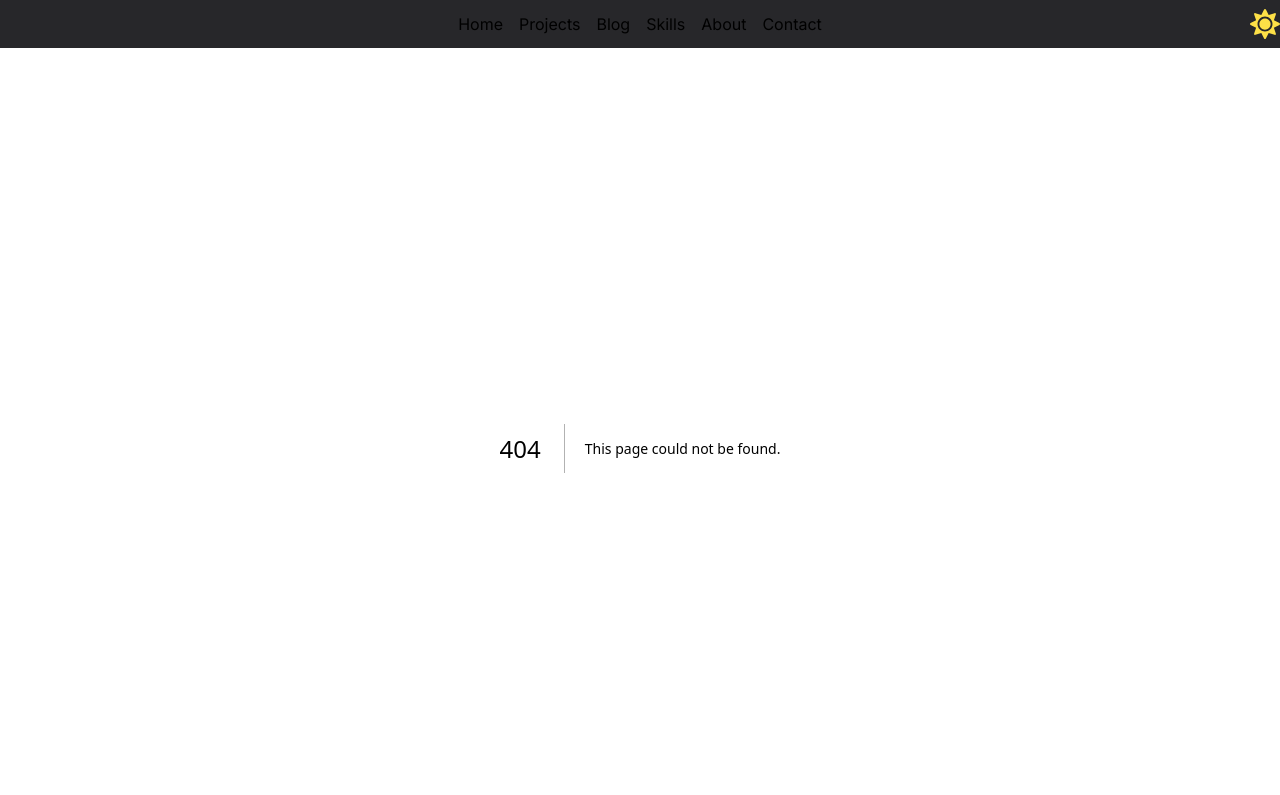
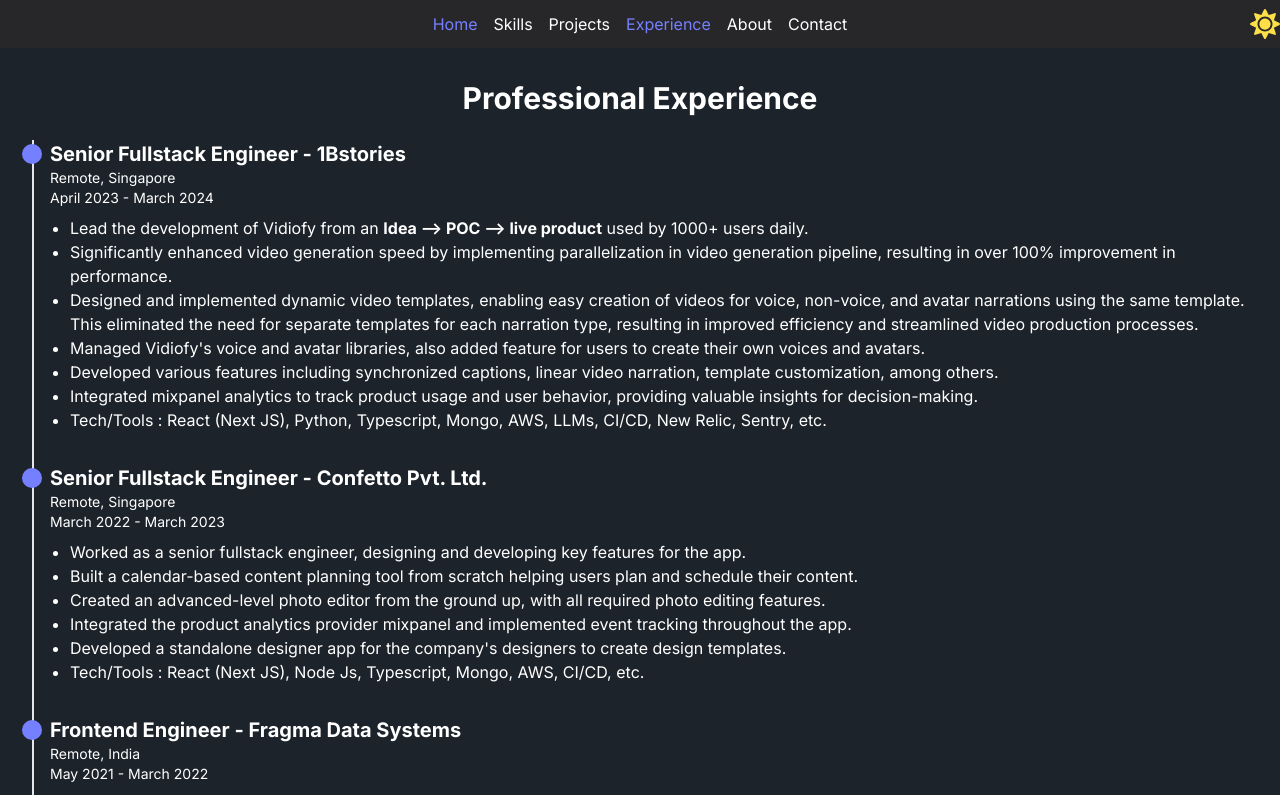
Before and after one commit to rohity123456/rohits-portfolio, a Next.js app: page /experience in a window 1280 px wide. Before the commit this address had no page. Shown: the top 795 px of the page. Built offline with nearby package versions, Linux system fonts and the light colour scheme.

Commit message:
Add new files and components for experience section

```diff
--- /dev/null
+++ b/src/app/experience/components/experienceCard/index.tsx
@@ -0,0 +1,30 @@
+import React from 'react';
+import { Experience } from '../../types';
+import RichTextParser from '@/components/richTextParser';
+
+type ExperienceItemProps = {
+  experience: Experience;
+};
+
+const ExperienceItem: React.FC<ExperienceItemProps> = ({ experience }) => {
+  return (
+    <div className='mb-8 relative before:content-[""] before:w-5 before:rounded-full before:h-5 before:bg-primary before:absolute before:-left-7 before:top-1'>
+      <h3 className='text-xl font-bold'>
+        {experience.title} - {experience.company}
+      </h3>
+      <p className='text-sm'>{experience.location}</p>
+      <p className='text-sm'>
+        {experience.startDate} - {experience.endDate}
+      </p>
+      <ul className='list-disc ml-5 mt-2'>
+        {experience.description.map((item, index) => (
+          <li key={index} className=''>
+            <RichTextParser text={item} />
+          </li>
+        ))}
+      </ul>
+    </div>
+  );
+};
+
+export default ExperienceItem;
--- /dev/null
+++ b/src/app/experience/data.ts
@@ -0,0 +1,11 @@
+const projects = [
+  {
+    id: 1,
+    title: 'Personal Portfolio',
+    description:
+      'A responsive portfolio website to showcase my work and skills.',
+    imageUrl: '/images/portfolio.jpg',
+    demoUrl: 'https://example.com',
+    repoUrl: 'https://github.com/yourusername/portfolio'
+  }
+];
--- /dev/null
+++ b/src/app/experience/page.tsx
@@ -0,0 +1,83 @@
+import ExperienceItem from './components/experienceCard';
+import { Experience } from './types';
+
+const experiences: Experience[] = [
+  {
+    id: '1',
+    title: 'Senior Fullstack Engineer',
+    company: '1Bstories',
+    location: 'Remote, Singapore',
+    startDate: 'April 2023',
+    endDate: 'March 2024',
+    description: [
+      'Lead the development of Vidiofy from an <fontStyle value="bold">Idea --> POC --> live product</fontStyle> used by 1000+ users daily.',
+      'Significantly enhanced video generation speed by implementing parallelization in video generation pipeline, resulting in over 100% improvement in performance.',
+      'Designed and implemented dynamic video templates, enabling easy creation of videos for voice, non-voice, and avatar narrations using the same template. This eliminated the need for separate templates for each narration type, resulting in improved efficiency and streamlined video production processes.',
+      `Managed Vidiofy's voice and avatar libraries, also added feature for users to create their own voices and avatars.`,
+      'Developed various features including synchronized captions, linear video narration, template customization, among others.',
+      'Integrated mixpanel analytics to track product usage and user behavior, providing valuable insights for decision-making.',
+      'Tech/Tools : React (Next JS), Python, Typescript, Mongo, AWS, LLMs, CI/CD, New Relic, Sentry, etc.'
+    ]
+  },
+  {
+    id: '2',
+    title: 'Senior Fullstack Engineer',
+    company: 'Confetto Pvt. Ltd.',
+    location: 'Remote, Singapore',
+    startDate: 'March 2022',
+    endDate: 'March 2023',
+    description: [
+      `Worked as a senior fullstack engineer, designing and developing key features for the app. `,
+      `Built a calendar-based content planning tool from scratch helping users plan and schedule their content.`,
+      `Created an advanced-level photo editor from the ground up, with all required photo editing features.`,
+      `Integrated the product analytics provider mixpanel and implemented event tracking throughout the app.`,
+      `Developed a standalone designer app for the company's designers to create design templates.`,
+      `Tech/Tools : React (Next JS), Node Js, Typescript, Mongo, AWS, CI/CD, etc.`
+    ]
+  },
+  {
+    id: '3',
+    title: 'Frontend Engineer',
+    company: 'Fragma Data Systems',
+    location: 'Remote, India',
+    startDate: 'May 2021',
+    endDate: 'March 2022',
+    description: [
+      `Worked with Fragma's client Mashreq Global Services to build their product Nitro Advanced Analytics right from very initial stages of development.`,
+      `Created chart components library as per Nitro's design system which hugely reduced development effort.`,
+      `Used test libraries like jest and enzyme to write unit test cases following test driven development.`,
+      `Tech/Tools : React JS, Node Js, Typescript, Mongo, Azure DevOps, etc.`
+    ]
+  },
+  {
+    id: '4',
+    title: 'Fullstack Engineer',
+    company: 'Vistaar Technologies',
+    location: 'Mumbai, India',
+    startDate: 'July 2019',
+    endDate: 'May 2021',
+    description: [
+      `Worked on Vistaar's SaaS based product named "Price Structure Management (PSM)" which drives companies 70% revenue. PSM helps businesses optimize there pricing needs.`,
+      `Worked on multple products like Chain Plan Management, Combo Management, Control State Planner.`,
+      `Debugged the complete project and fixed numerous issues, resulting in improved overall performance.`,
+      `Tech/Tools : React JS, Ext Js, SQL, Mongo, AWS etc.`
+    ]
+  }
+];
+
+const ExperiencePage: React.FC = () => {
+  return (
+    <div className='mx-auto sm:px-4 py-8'>
+      <h1 className='text-3xl font-bold text-center mb-6'>
+        Professional Experience
+      </h1>
+      <div className='border-l-2 ml-4 pl-4'>
+        {experiences.map((experience) => (
+          <ExperienceItem key={experience.id} experience={experience} />
+        ))}
+      </div>
+    </div>
+  );
+};
+
+export default ExperiencePage;
--- /dev/null
+++ b/src/app/experience/types.ts
@@ -0,0 +1,11 @@
+import { MediaObject } from '@/types';
+
+export type Experience = {
+  id: string;
+  title: string;
+  company: string;
+  location: string;
+  startDate: string;
+  endDate: string;
+  description: string[];
+};
--- a/src/components/header/index.tsx
+++ b/src/components/header/index.tsx
@@ -5,6 +5,7 @@
 import { IoMenuSharp, IoCloseCircleOutline } from 'react-icons/io5';
 import { FaMoon, FaSun } from 'react-icons/fa';
 import { usePathname } from 'next/navigation';
+import Link from 'next/link';
 
 const Header = () => {
   const [isOpen, setIsOpen] = useState(false);
@@ -62,12 +63,12 @@
 }
 const NavBar: React.FC<NavBarProps> = ({ isOpen, handleLinkClick }) => {
   const links = [
-    { name: 'Home', href: '#home' },
-    { name: 'Projects', href: '#projects' },
-    { name: 'Blog', href: '#blog' },
-    { name: 'Skills', href: '#skills' },
-    { name: 'About', href: '#about' },
-    { name: 'Contact', href: '#contact' }
+    { name: 'Home', href: '/' },
+    { name: 'Skills', href: '/#skills' },
+    { name: 'Projects', href: '/#projects' },
+    { name: 'Experience', href: '/experience' },
+    { name: 'About', href: '/#about' },
+    { name: 'Contact', href: '/#contact' }
   ];
   const path = usePathname();
 
@@ -87,9 +88,9 @@
               path.includes(link.href) ? 'text-primary' : ''
             }`}
           >
-            <a href={link.href} className='hover:text-primary'>
+            <Link href={link.href} className='hover:text-primary'>
               {link.name}
-            </a>
+            </Link>
           </li>
         ))}
       </ul>
--- /dev/null
+++ b/src/components/richTextParser/index.tsx
@@ -0,0 +1,56 @@
+import React, { ReactNode } from 'react';
+
+interface RichTextParserProps {
+  text: string;
+}
+
+const RichTextParser: React.FC<RichTextParserProps> = ({ text }) => {
+  const regex = /<(\w+)(?: value="([^"]*)")?>(.*?)<\/\1>/g;
+  let match;
+  let lastIndex = 0;
+  const parts: ReactNode[] = [];
+
+  while ((match = regex.exec(text)) !== null) {
+    if (match.index > lastIndex) {
+      parts.push(
+        <span key={lastIndex}>{text.slice(lastIndex, match.index)}</span>
+      );
+    }
+
+    const [, tag, value, content] = match;
+    switch (tag) {
+      case 'fontStyle':
+        const styles = value?.split(',').reduce((styles, style) => {
+          if (style === 'italics') styles.fontStyle = 'italic';
+          if (style === 'bold') styles.fontWeight = 'bold';
+          return styles;
+        }, {} as React.CSSProperties);
+        parts.push(
+          <span style={styles} key={match.index}>
+            {content}
+          </span>
+        );
+        break;
+      case 'color':
+        parts.push(
+          <span style={{ color: value }} key={match.index}>
+            {content}
+          </span>
+        );
+        break;
+      default:
+        parts.push(<span key={match.index}>{content}</span>);
+        break;
+    }
+
+    lastIndex = regex.lastIndex;
+  }
+
+  if (lastIndex < text.length) {
+    parts.push(<span key={lastIndex}>{text.slice(lastIndex)}</span>);
+  }
+
+  return <>{parts}</>;
+};
+
+export default RichTextParser;
```
